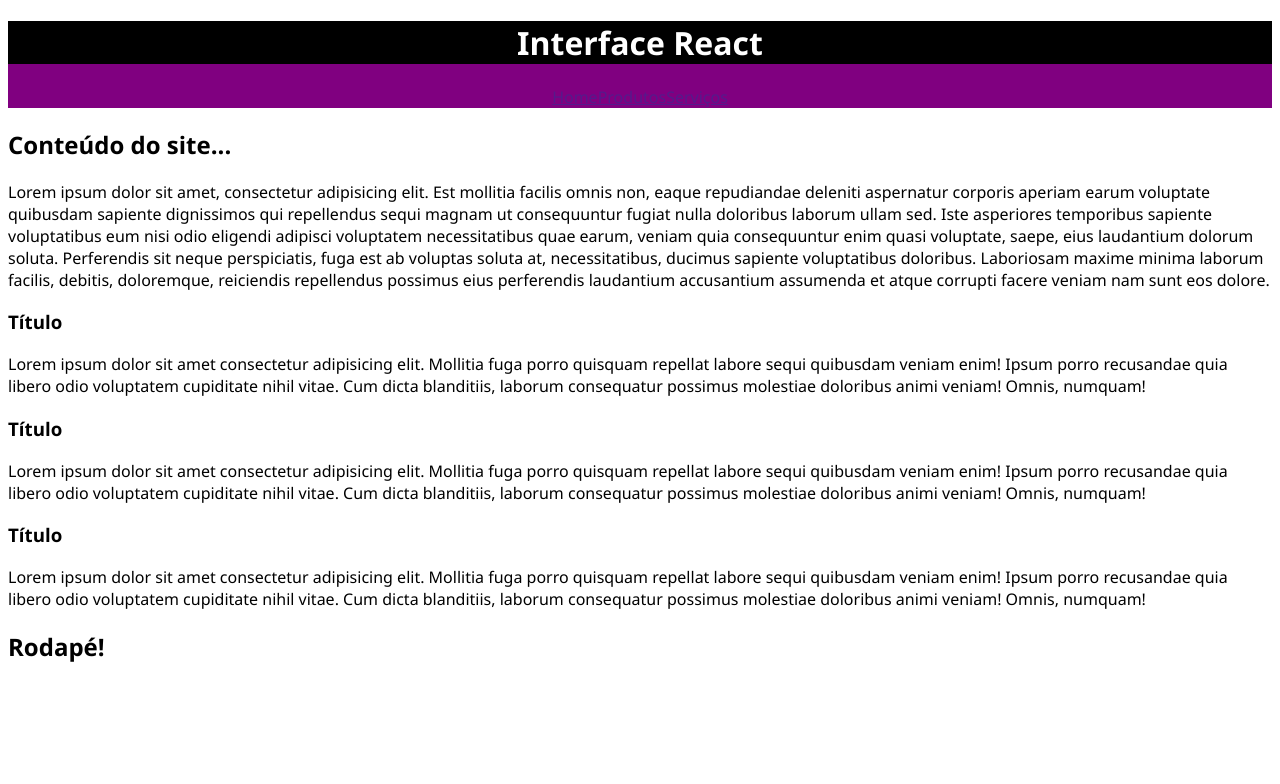
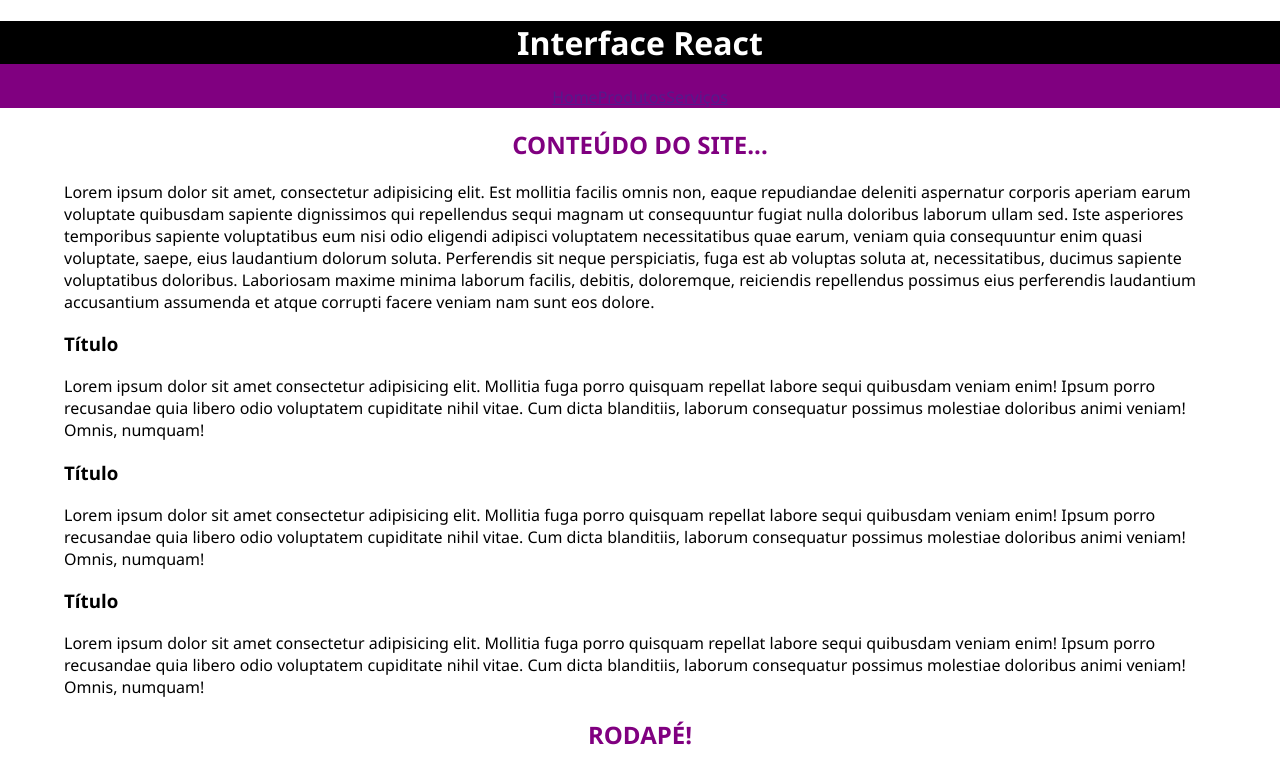
Before and after one commit to LucasMendesz/meu-app, a React (Create React App) app: page / in a window 1280 px wide. Shown: the top 784 px of the page. Built offline with nearby package versions, Linux system fonts and the light colour scheme.

Commit message:
Conflitos CSS

```diff
--- /dev/null
+++ b/src/Components/layout/Conteudo.css
@@ -0,0 +1,10 @@
+main {
+  width: 90vw;
+  margin: auto;
+}
+
+.subtitulo {
+  text-align: center;
+  color: purple;
+  text-transform: uppercase;
+}
--- a/src/Components/layout/Conteudo.jsx
+++ b/src/Components/layout/Conteudo.jsx
@@ -1,9 +1,10 @@
 import Artigo from "../Artigo";
+import "./Conteudo.css";
 const Conteudo = () => {
   return (
     <main>
       <section>
-        <h2>Conteúdo do site...</h2>
+        <h2 className="subtitulo">Conteúdo do site...</h2>
         <p>
           Lorem ipsum dolor sit amet, consectetur adipisicing elit. Est mollitia
           facilis omnis non, eaque repudiandae deleniti aspernatur corporis
--- a/src/Components/layout/Rodape.jsx
+++ b/src/Components/layout/Rodape.jsx
@@ -1,7 +1,7 @@
 const Rodape = () => {
   return (
     <footer>
-      <h2>Rodapé!</h2>
+      <h2 className="subtitulo">Rodapé!</h2>
     </footer>
   );
 };
--- a/src/index.css
+++ b/src/index.css
@@ -9,5 +9,7 @@
 }
 
 body {
+  margin: 0;
+  padding: 0;
   font-family: "Segoe UI", Tahoma, Geneva, Verdana, sans-serif;
 }
```
